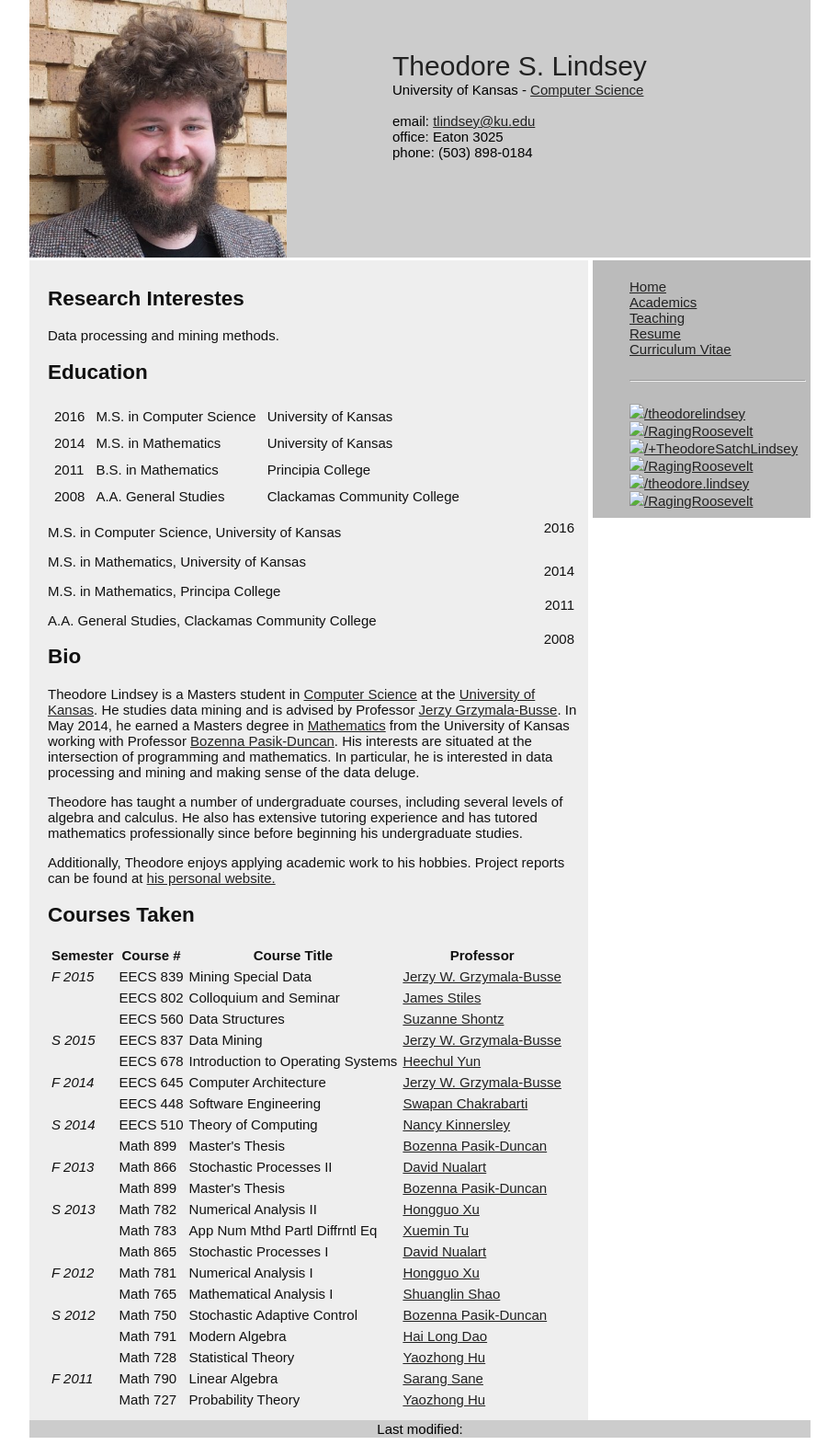
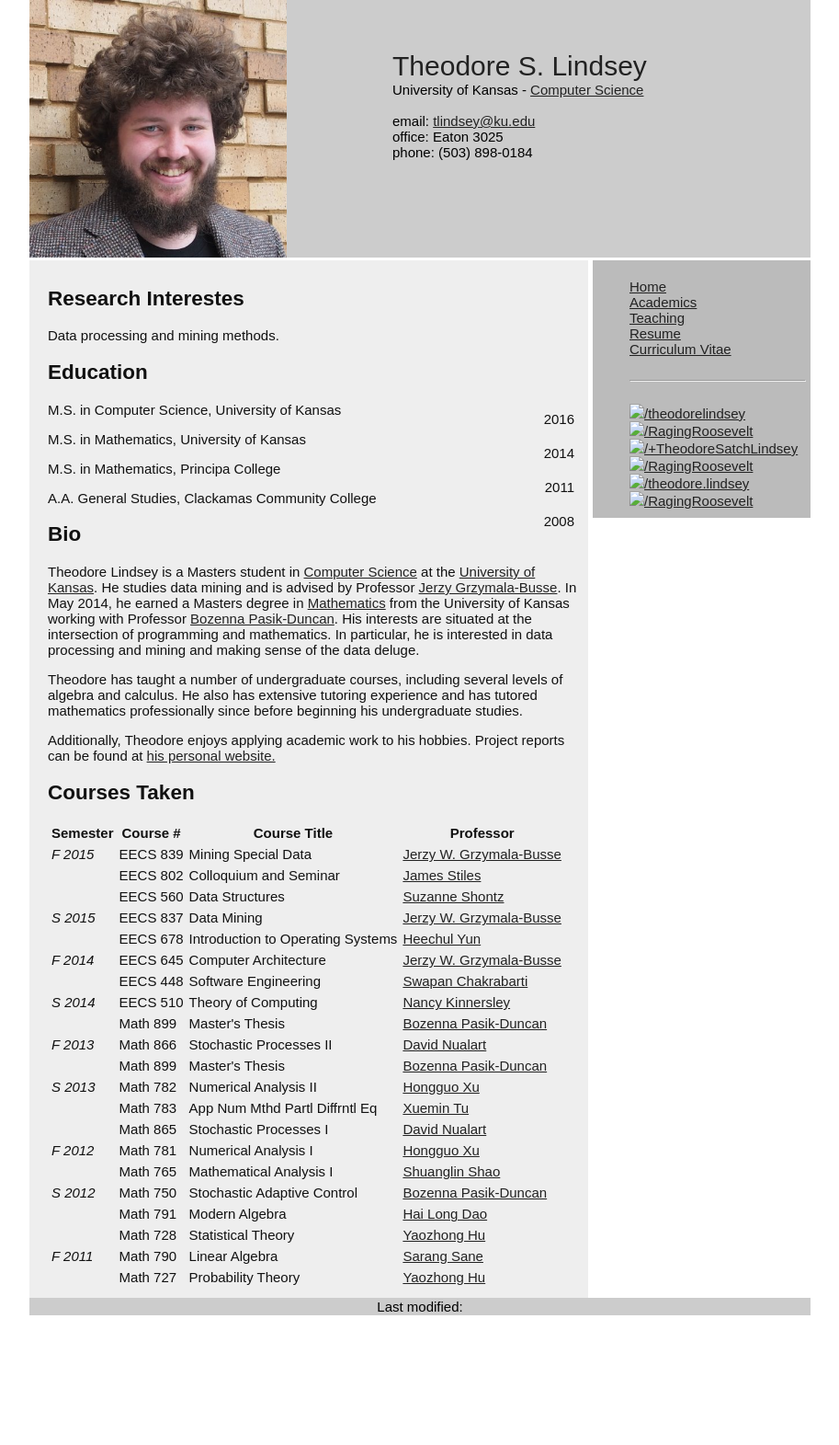
Before and after one commit to RagingRoosevelt/RagingRoosevelt.github.io, a Jekyll site: the page built from academics.html, in a window 1280 px wide. Shown: the whole page at 92% size, without its empty margins (183-1096 px from the left). Built offline with Jekyll 4.4.1, drawn with Linux system fonts in a browser that asks for light colours; after the commit the page ends 1438 px from its top, so only the background shows below that.

Commit message:
education layout update

```diff
--- a/academics.html
+++ b/academics.html
@@ -10,13 +10,6 @@ section: Academics
 <p>Data processing and mining methods.</p>
 
 <h2>Education</h2>
-<table border="0" cellpadding="5">
-<tr><td>2016</td><td>M.S. in Computer Science</td><td>University of Kansas</td></tr>
-<tr><td>2014</td><td>M.S. in Mathematics</td><td>University of Kansas</td></tr>
-<tr><td>2011</td><td>B.S. in Mathematics</td><td>Principia College</td></tr>
-<tr><td>2008</td><td>A.A. General Studies</td><td>Clackamas Community College</td></tr>
-</table>
-
 <div style="float: right; clear: right; margin: 10px;">2016</div>
 <p>M.S. in Computer Science, University of Kansas</p>
 <div style="float: right; clear: right; margin: 10px;">2014</div>
```
